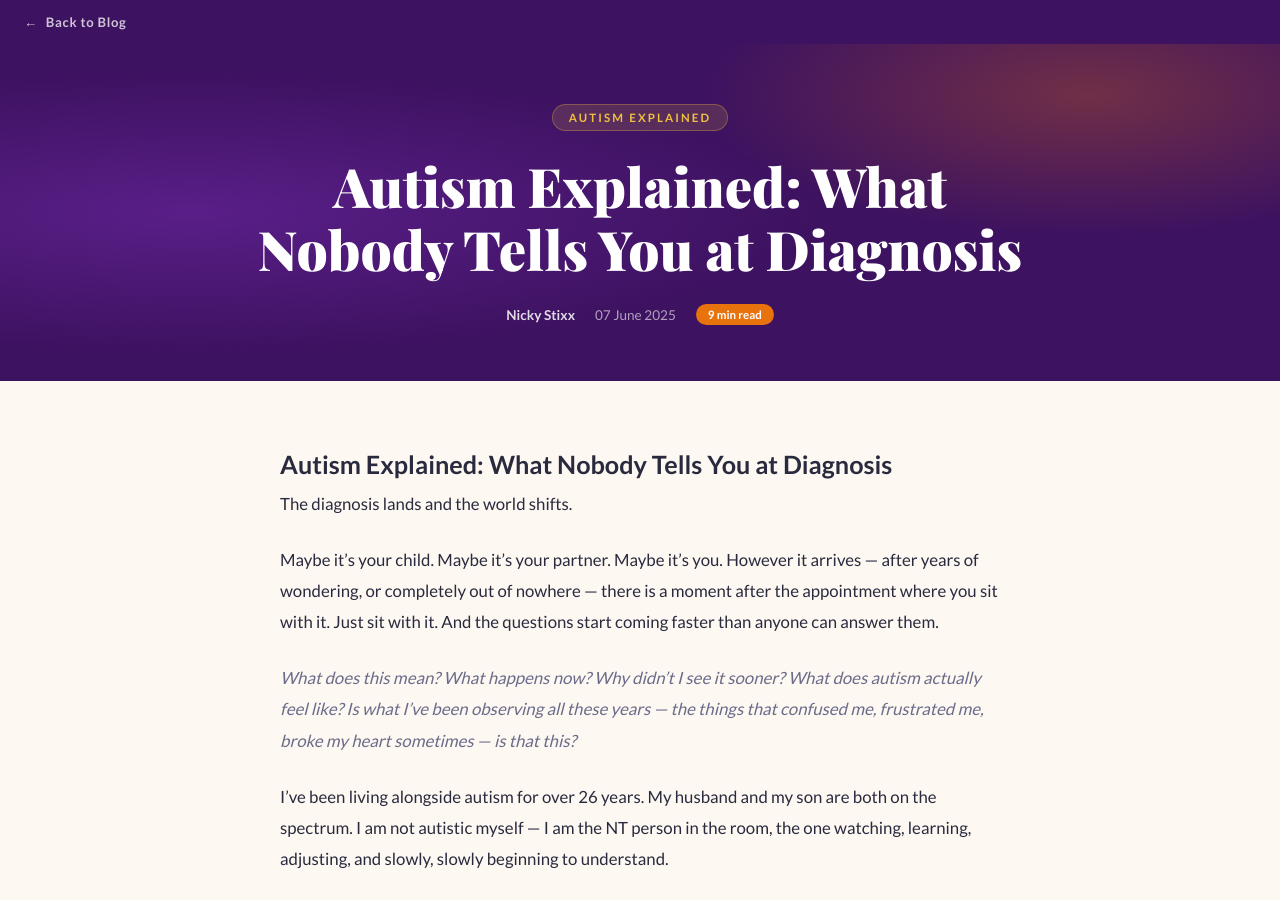
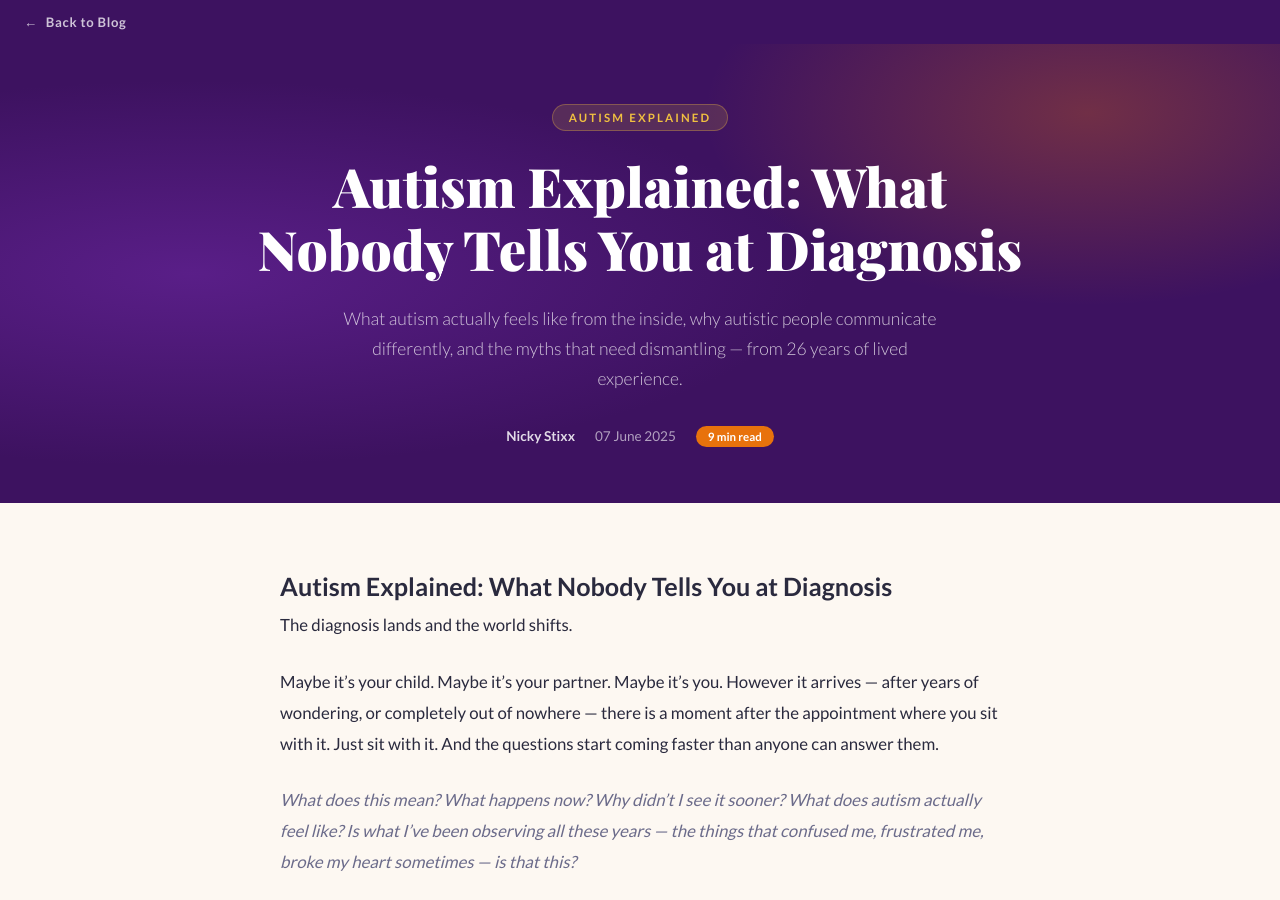
Before and after one commit to stixxnicky-lpa/loveparentingandautism, a Jekyll site: the page built from _posts/2025-06-07-autism-explained-what-nobody-tells-you-at-diagnosis.md, in a window 1280 px wide and 900 px high. Built offline with Jekyll 4.4.1, drawn with Linux system fonts in a browser that asks for light colours; some web fonts are replaced.

Commit message:
Update 2025-06-07-autism-explained-what-nobody-tells-you-at-diagnosis.md

```diff
--- a/_posts/2025-06-07-autism-explained-what-nobody-tells-you-at-diagnosis.md
+++ b/_posts/2025-06-07-autism-explained-what-nobody-tells-you-at-diagnosis.md
@@ -3,6 +3,7 @@ layout: post
 title: "Autism Explained: What Nobody Tells You at Diagnosis"
 date: 2025-06-07
 category: Autism Explained
+description: "What autism actually feels like from the inside, why autistic people communicate differently, and the myths that need dismantling — from 26 years of lived experience."
 emoji: 🧩
 read_time: 9 min read
 excerpt: "The diagnosis lands and suddenly you're handed a label, a leaflet, and absolutely nothing else. Here's what I wish someone had explained to me — from 26 years of living it up close."
```
